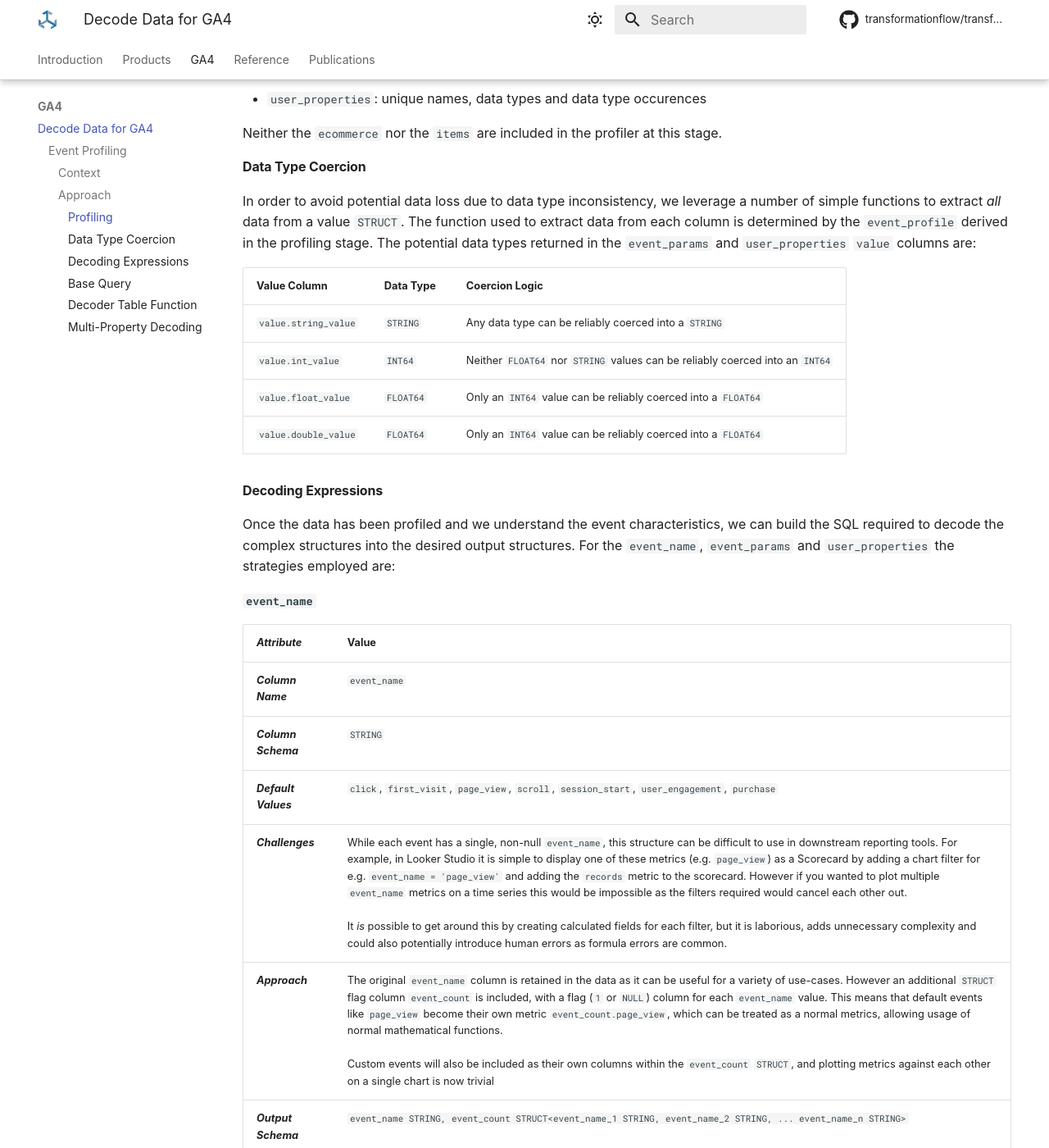
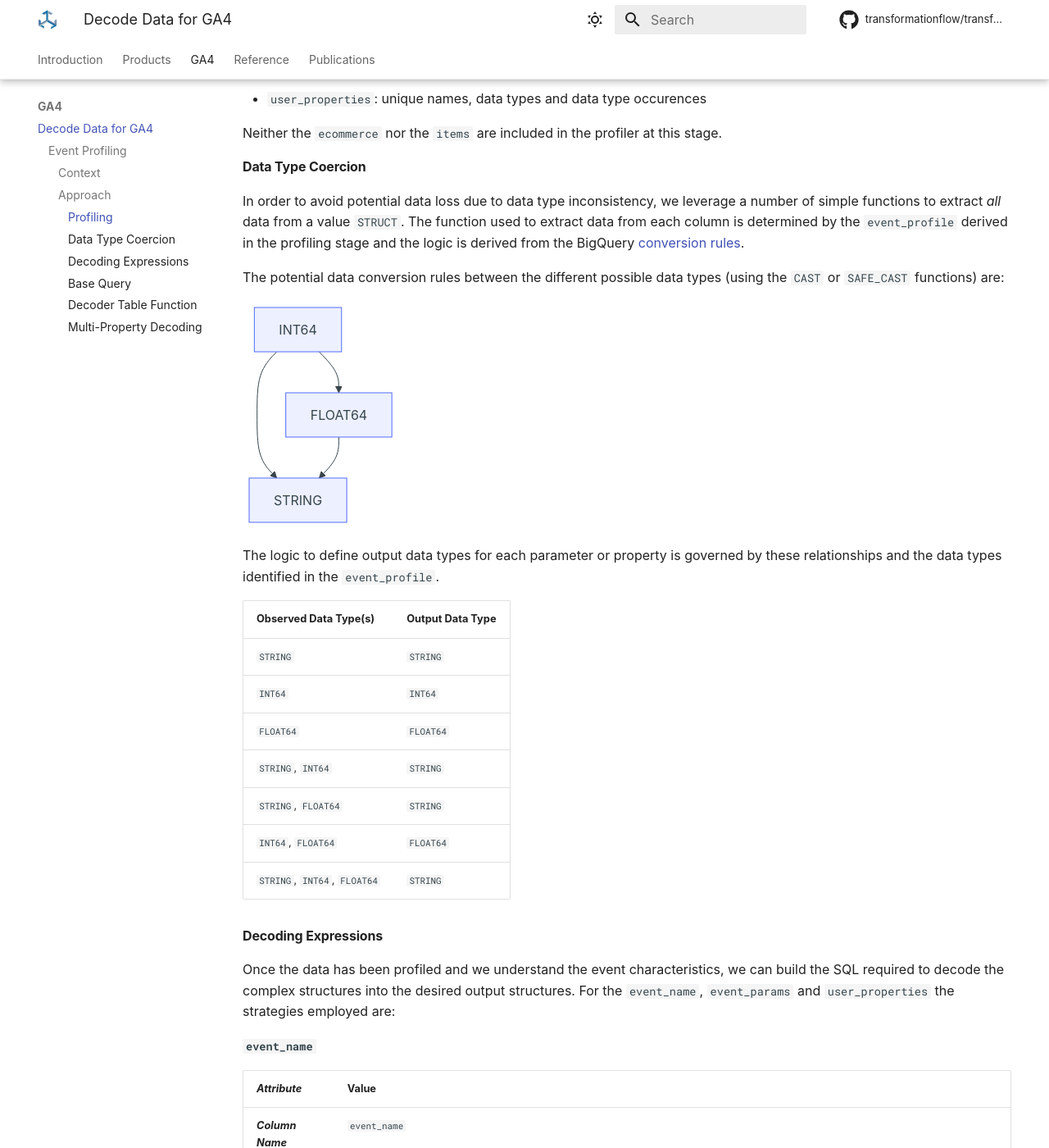
Before and after one commit to transformationflow/transformationflow.github.io, an MkDocs documentation site: the page built from docs/ga4/decodedata.md, in a window 1280 px wide and 1400 px high, scrolled down 715 px. Shown: the whole window at 82% size. Built offline with MkDocs 1.6.1 and Material for MkDocs 9.7.7, drawn with Linux system fonts in a browser that asks for light colours; some web fonts are replaced; comment, search, counter and statistics services are not loaded.

Commit message:
updated coercion logic

````diff
--- a/docs/ga4/decodedata.md
+++ b/docs/ga4/decodedata.md
@@ -27,14 +27,33 @@ The approach we take, in order to enable users to remodel their raw data into a
 Neither the `ecommerce` nor the `items` are included in the profiler at this stage.
 
 ### Data Type Coercion
-In order to avoid potential data loss due to data type inconsistency, we leverage a number of simple functions to extract _all_ data from a value `STRUCT`.  The function used to extract data from each column is determined by the `event_profile` derived in the profiling stage.  The potential data types returned in the `event_params` and `user_properties` `value` columns are:
+In order to avoid potential data loss due to data type inconsistency, we leverage a number of simple functions to extract _all_ data from a value `STRUCT`.  The function used to extract data from each column is determined by the `event_profile` derived in the profiling stage and the logic is derived from the BigQuery [conversion rules](https://cloud.google.com/bigquery/docs/reference/standard-sql/conversion_rules).
 
-Value Column | Data Type |  Coercion Logic
---- | --- | ---
-`value.string_value` |  `STRING` | Any data type can be reliably coerced into a `STRING`
-`value.int_value` | `INT64` | Neither `FLOAT64` nor `STRING` values can be reliably coerced into an `INT64`
-`value.float_value` | `FLOAT64` | Only an `INT64` value can be reliably coerced into a `FLOAT64`
-`value.double_value` | `FLOAT64` | Only an `INT64` value can be reliably coerced into a `FLOAT64`
+The potential data conversion rules between the different possible data types (using the `CAST` or `SAFE_CAST` functions) are:
+
+```mermaid
+flowchart TB
+
+STRING
+INT64
+FLOAT64
+
+INT64-->STRING
+FLOAT64-->STRING
+INT64-->FLOAT64
+```
+
+The logic to define output data types for each parameter or property is governed by these relationships and the data types identified in the `event_profile`.
+
+Observed Data Type(s) |  Output Data Type
+--- | ---
+`STRING` | `STRING`
+`INT64` | `INT64`
+`FLOAT64` | `FLOAT64`
+`STRING`, `INT64` | `STRING`
+`STRING`, `FLOAT64` | `STRING`
+`INT64`, `FLOAT64` | `FLOAT64`
+`STRING`, `INT64`, `FLOAT64` | `STRING`
 
 ### Decoding Expressions
 Once the data has been profiled and we understand the event characteristics, we can build the SQL required to decode the complex structures into the desired output structures.  For the `event_name`, `event_params` and `user_properties` the strategies employed are:
````
